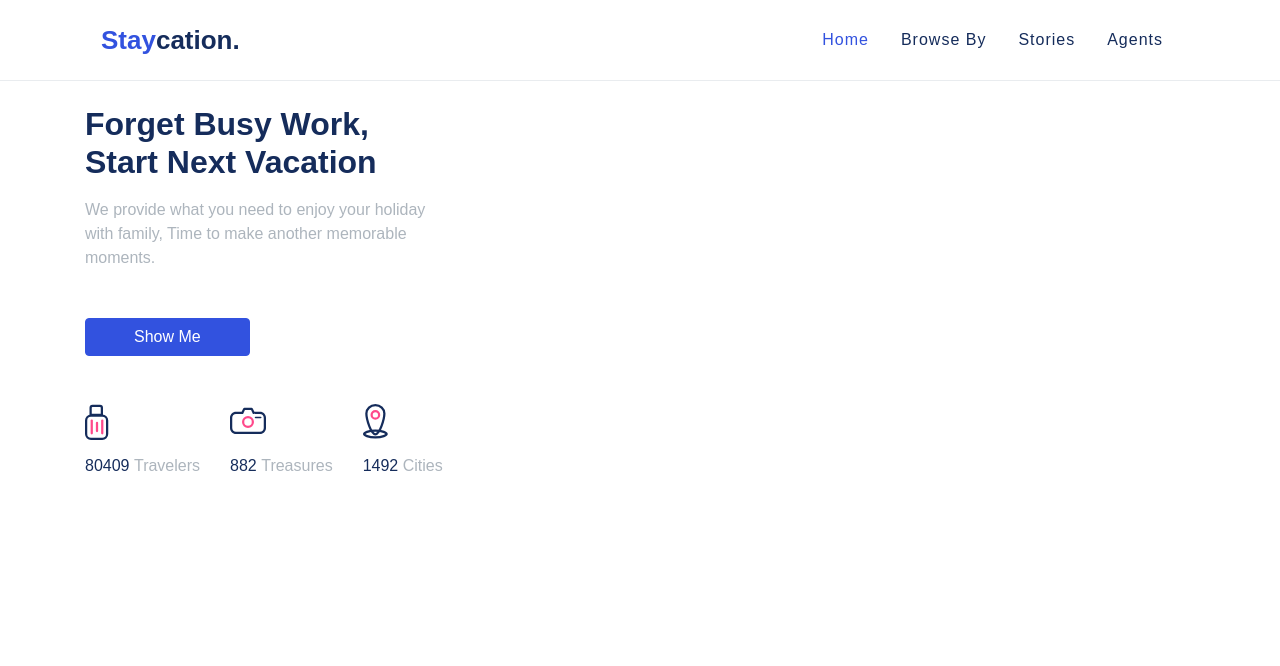
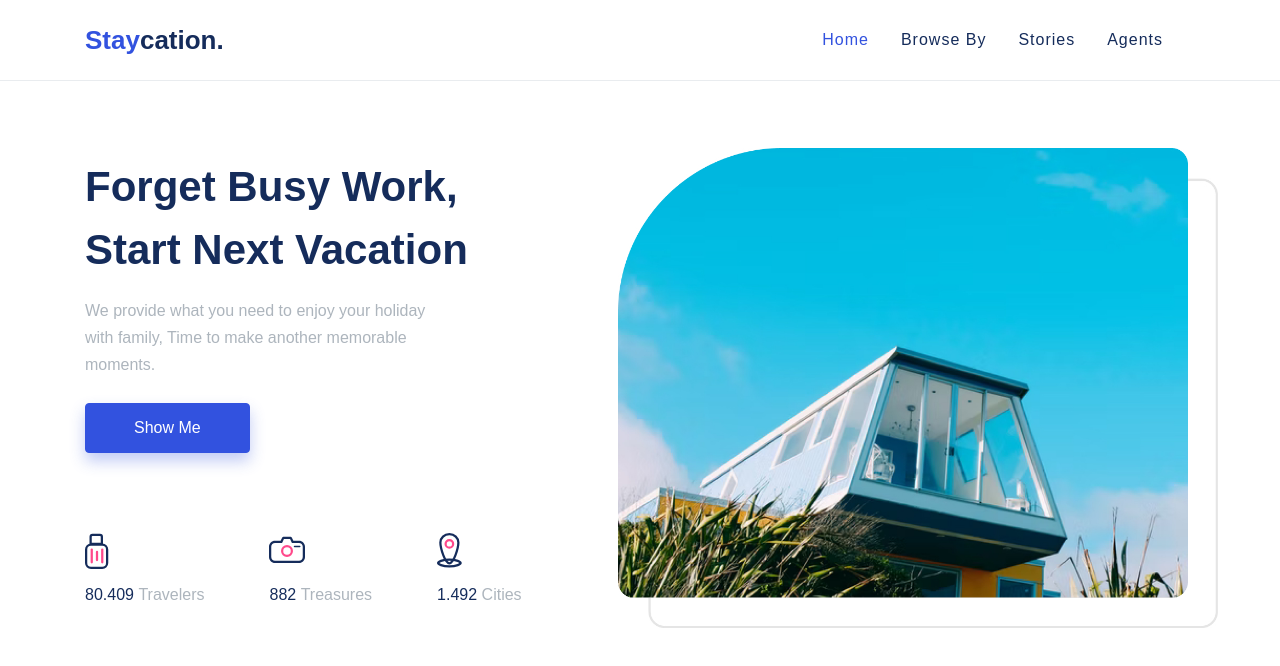
Before and after one commit to ramiouse/fullstackjsdev-travel, a React (Create React App) app: page / in a window 1280 px wide. Shown: the top 666 px of the page. Built offline with nearby package versions, Linux system fonts and the light colour scheme.

Commit message:
steps-hero-slicing
finish

```diff
--- a/src/assets/scss/_buttons.scss
+++ b/src/assets/scss/_buttons.scss
@@ -6,6 +6,7 @@
 
 .btn {
   display: inline-block;
+  min-height: 50px;
   font-family: $btn-font-family;
   font-weight: $btn-font-weight;
   color: $body-color;
@@ -16,7 +17,13 @@
   user-select: none;
   background-color: transparent;
   border: $btn-border-width solid transparent;
-  @include button-size($btn-padding-y, $btn-padding-x, $btn-font-size, $btn-line-height, $btn-border-radius);
+  @include button-size(
+    $btn-padding-y,
+    $btn-padding-x,
+    $btn-font-size,
+    $btn-line-height,
+    4px
+  );
   @include transition($btn-transition);
 
   @include hover() {
@@ -45,6 +52,9 @@
       @include box-shadow($btn-focus-box-shadow, $btn-active-box-shadow);
     }
   }
+  &.btn-shadow {
+    box-shadow: 0px 8px 15px rgba($primary, 0.3);
+  }
 }
 
 // Future-proof disabling of clicks on `<a>` elements
@@ -52,7 +62,6 @@
 fieldset:disabled a.btn {
   pointer-events: none;
 }
-
 
 //
 // Alternate buttons
@@ -69,7 +78,6 @@
     @include button-outline-variant($value);
   }
 }
-
 
 //
 // Link buttons
@@ -101,19 +109,29 @@
   // No need for an active state here
 }
 
-
 //
 // Button Sizes
 //
 
 .btn-lg {
-  @include button-size($btn-padding-y-lg, $btn-padding-x-lg, $btn-font-size-lg, $btn-line-height-lg, $btn-border-radius-lg);
+  @include button-size(
+    $btn-padding-y-lg,
+    $btn-padding-x-lg,
+    $btn-font-size-lg,
+    $btn-line-height-lg,
+    $btn-border-radius-lg
+  );
 }
 
 .btn-sm {
-  @include button-size($btn-padding-y-sm, $btn-padding-x-sm, $btn-font-size-sm, $btn-line-height-sm, $btn-border-radius-sm);
+  @include button-size(
+    $btn-padding-y-sm,
+    $btn-padding-x-sm,
+    $btn-font-size-sm,
+    $btn-line-height-sm,
+    $btn-border-radius-sm
+  );
 }
-
 
 //
 // Block button
--- a/src/assets/scss/_type.scss
+++ b/src/assets/scss/_type.scss
@@ -4,8 +4,18 @@
 // Headings
 //
 
-h1, h2, h3, h4, h5, h6,
-.h1, .h2, .h3, .h4, .h5, .h6 {
+h1,
+h2,
+h3,
+h4,
+h5,
+h6,
+.h1,
+.h2,
+.h3,
+.h4,
+.h5,
+.h6 {
   margin-bottom: $headings-margin-bottom;
   font-family: $headings-font-family;
   font-weight: $headings-font-weight;
@@ -13,12 +23,31 @@
   color: $headings-color;
 }
 
-h1, .h1 { @include font-size($h1-font-size); }
-h2, .h2 { @include font-size($h2-font-size); }
-h3, .h3 { @include font-size($h3-font-size); }
-h4, .h4 { @include font-size($h4-font-size); }
-h5, .h5 { @include font-size($h5-font-size); }
-h6, .h6 { @include font-size($h6-font-size); }
+h1,
+.h1 {
+  @include font-size($h1-font-size);
+  line-height: 63px;
+}
+h2,
+.h2 {
+  @include font-size($h2-font-size);
+}
+h3,
+.h3 {
+  @include font-size($h3-font-size);
+}
+h4,
+.h4 {
+  @include font-size($h4-font-size);
+}
+h5,
+.h5 {
+  @include font-size($h5-font-size);
+}
+h6,
+.h6 {
+  @include font-size($h6-font-size);
+}
 
 .lead {
   @include font-size($lead-font-size);
@@ -47,7 +76,6 @@
   line-height: $display-line-height;
 }
 
-
 //
 // Horizontal rules
 //
@@ -58,7 +86,6 @@
   border: 0;
   border-top: $hr-border-width solid $hr-border-color;
 }
-
 
 //
 // Emphasis
@@ -75,7 +102,6 @@
   padding: $mark-padding;
   background-color: $mark-bg;
 }
-
 
 //
 // Lists
@@ -96,7 +122,6 @@
     margin-right: $list-inline-padding;
   }
 }
-
 
 //
 // Misc
--- a/src/assets/scss/_variables.scss
+++ b/src/assets/scss/_variables.scss
@@ -269,9 +269,7 @@
 // Font, line-height, and color for body text, headings, and more.
 
 // stylelint-disable value-keyword-case
-$font-family-sans-serif: -apple-system, BlinkMacSystemFont, "Segoe UI", Roboto,
-  "Helvetica Neue", Arial, "Noto Sans", sans-serif, "Apple Color Emoji",
-  "Segoe UI Emoji", "Segoe UI Symbol", "Noto Color Emoji" !default;
+$font-family-sans-serif: "Poppins", sans-serif !default;
 $font-family-monospace: SFMono-Regular, Menlo, Monaco, Consolas,
   "Liberation Mono", "Courier New", monospace !default;
 $font-family-base: $font-family-sans-serif !default;
@@ -290,7 +288,7 @@
 $font-weight-base: $font-weight-normal !default;
 $line-height-base: 1.5 !default;
 
-$h1-font-size: $font-size-base * 2.5 !default;
+$h1-font-size: $font-size-base * 2.625 !default;
 $h2-font-size: $font-size-base * 2 !default;
 $h3-font-size: $font-size-base * 1.75 !default;
 $h4-font-size: $font-size-base * 1.5 !default;
--- a/src/assets/scss/style.scss
+++ b/src/assets/scss/style.scss
@@ -48,18 +48,6 @@
    License: none (public domain)
 */
 
-/*
-  SETTINGS RESET
-*/
-
-* {
-  font-family: "Poppins", sans-serif;
-}
-
-/*
-  CUSTOMIZE STYLES
-*/
-
 .brand-text-icon {
   font-style: normal;
   font-size: 26px;
@@ -73,6 +61,7 @@
 }
 
 header {
+  margin-bottom: 50px;
   font-family: "Poppins", sans-serif;
   border-bottom: 1px solid $gray-200;
   width: 100%;
--- a/src/pages/LandingPage.js
+++ b/src/pages/LandingPage.js
@@ -6,7 +6,6 @@
 // export with extends to component
 export default class LandingPage extends Component {
   render() {
-    // console.log(this.props);
     return (
       <>
         {/* ... : syntax es6, Kalo ada props dari kelas ini akan di masukan juga ke dalam Header class*/}
--- a/src/parts/Header.js
+++ b/src/parts/Header.js
@@ -12,7 +12,7 @@
   return (
     <header className="spacing-sm">
       <div className="container">
-        <nav className="navbar navbar-expand-lg navbar-light">
+        <nav className="navbar navbar-expand-lg navbar-light pl-0">
           <BrandIcon />
           <div className="collapse navbar-collapse">
             <ul className="navbar-nav ml-auto">
--- a/src/parts/Hero.js
+++ b/src/parts/Hero.js
@@ -6,7 +6,7 @@
 import IconTraveler from "assets/images/icons/ic_traveller.svg";
 import IconTreasure from "assets/images/icons/ic_treasure.svg";
 import Button from "elements/Button";
-
+import FormatNumber from "utils/formatNumber";
 export default function Hero(props) {
   function showMostPicked() {
     window.scrollTo({
@@ -18,15 +18,18 @@
   return (
     <section className="container pt-4">
       <div className="row align-items-center">
-        <div className="col-auto pr-5" style={{ width: 555 }}>
+        <div className="col-auto pr-5" style={{ width: 530 }}>
           {/* HERO TEXT */}
-          <h1 className="h2 font-weight-bold line-height-1 mb-3">
+          <h1 className="font-weight-bold line-height-1 mb-3">
             Forget Busy Work, <br />
             Start Next Vacation
           </h1>
           {/* END HERO TEXT */}
           {/* HERO TEXT DESC w-75 (75 percent) */}
-          <p className="mb-5 font-weight-light text-gray-500 w-75">
+          <p
+            className="mb-4 font-weight-light text-gray-500 w-75"
+            style={{ lineHeight: "170%" }}
+          >
             We provide what you need to enjoy your holiday with family, Time to
             make another memorable moments.
           </p>
@@ -42,8 +45,8 @@
           </Button>
           {/* END BUTTON SHOW ME */}
           {/* ICONS HERO */}
-          <div className="row mt-5 icons-hero">
-            <div className="col-auto">
+          <div className="row" style={{ marginTop: 80 }}>
+            <div className="col-auto" style={{ marginRight: 35 }}>
               <img
                 width="36"
                 height="36"
@@ -51,13 +54,13 @@
                 alt={`${props.data.travelers} Travelers`}
               />
               <h6 className="mt-3">
-                {props.data.travelers}{" "}
+                {FormatNumber(props.data.travelers)}{" "}
                 <span className="text-gray-500 font-weight-light">
                   Travelers
                 </span>
               </h6>
             </div>
-            <div className="col-auto">
+            <div className="col-auto" style={{ marginRight: 35 }}>
               <img
                 width="36"
                 height="36"
@@ -65,7 +68,7 @@
                 alt={`${props.data.treasures} Treasures`}
               />
               <h6 className="mt-3">
-                {props.data.treasures}{" "}
+                {FormatNumber(props.data.treasures)}{" "}
                 <span className="text-gray-500 font-weight-light">
                   Treasures
                 </span>
@@ -79,13 +82,31 @@
                 alt={`${props.data.cities} Cities`}
               />
               <h6 className="mt-3">
-                {props.data.cities}{" "}
+                {FormatNumber(props.data.cities)}{" "}
                 <span className="text-gray-500 font-weight-light">Cities</span>
               </h6>
             </div>
           </div>
           {/* END ICONS HERO */}
         </div>
+        {/* BIG IMAGE HERO */}
+        <div className="col-6 pl-5">
+          <div style={{ width: 520, height: 410 }}>
+            <img
+              src={ImageHero}
+              alt="Room with couches"
+              className="img-fluid position-absolute"
+              style={{ margin: "-30px 0 0 -30px", zIndex: 1 }}
+            />
+            <img
+              src={ImageHeroFrame}
+              alt="Room with couches frame"
+              className="img-fluid position-absolute"
+              style={{ margin: "0 -15px -15px 0" }}
+            />
+          </div>
+        </div>
+        {/* END BIG IMAGE HERO */}
       </div>
     </section>
   );
--- /dev/null
+++ b/src/utils/formatNumber.js
@@ -0,0 +1,6 @@
+export default (number) => {
+  //   format number pake internationalization browser api (bawaan browser)
+  // atau paake react number format
+  const formatNumbering = new Intl.NumberFormat("id-ID");
+  return formatNumbering.format(number);
+};
```
Also changed, not shown: src/assets/images/hero-frame.jpg, src/assets/images/hero.jpg.
